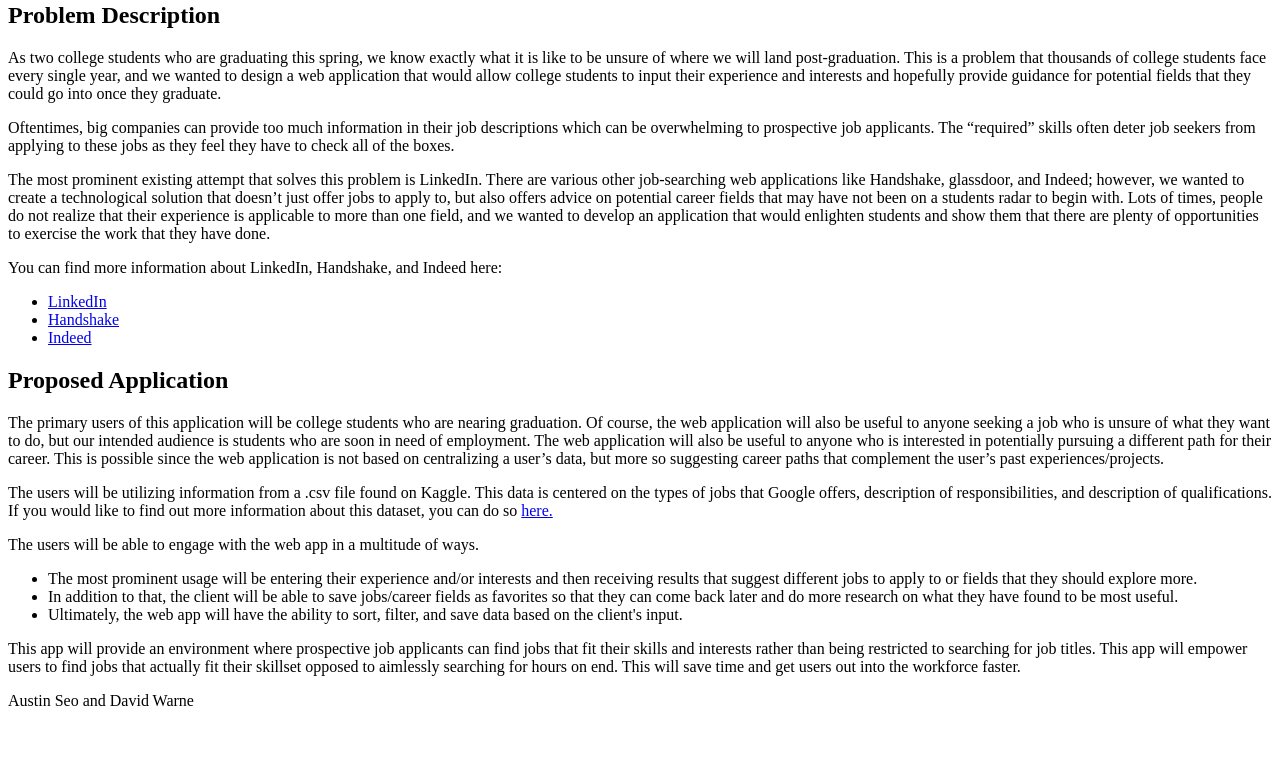
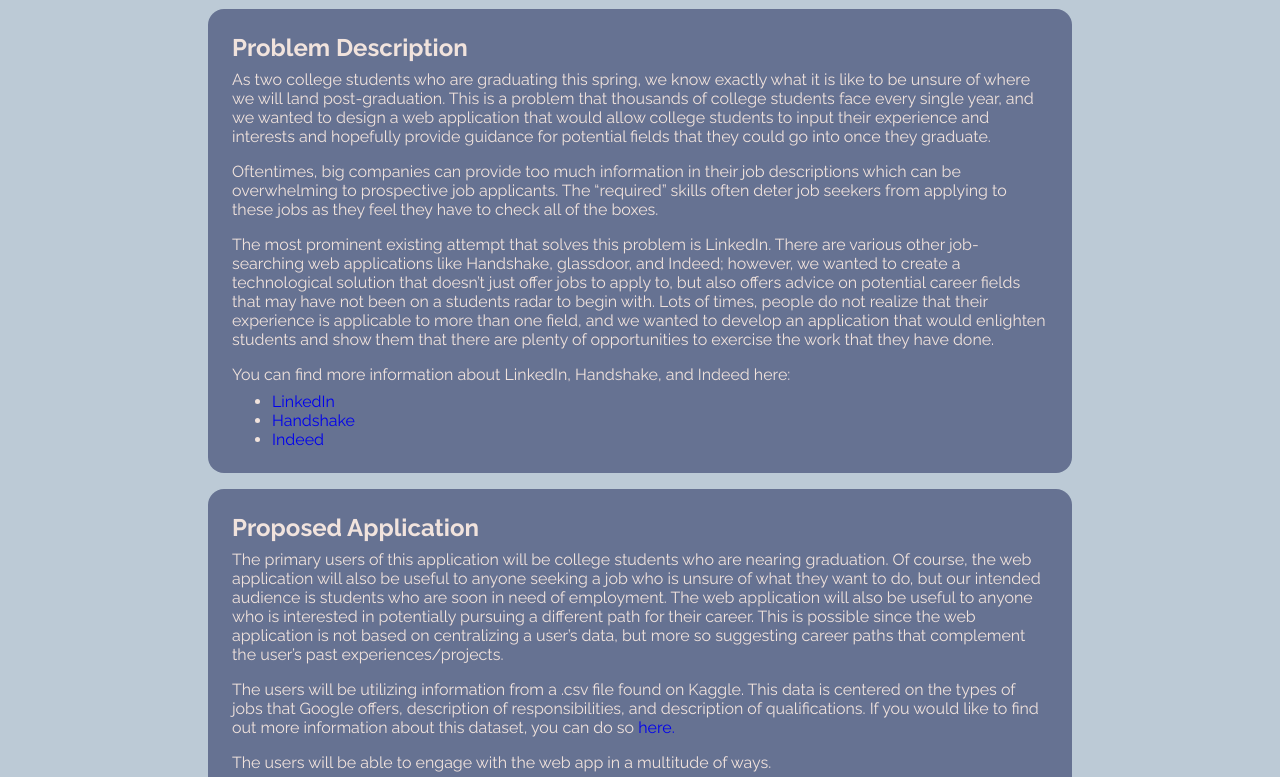
Before and after one commit to info340a-sp21/project-01-seoaus00, a website: page proposal.html in a window 1280 px wide. Shown: the part 78-855 px from the top of the page. Before the commit the page ends 804 px from the top, so only its background shows below. Drawn offline with Linux system fonts and the light colour scheme.

Commit message:
add classes to some html elements and styling to most elements

```diff
--- a/css/style.css
+++ b/css/style.css
@@ -0,0 +1,50 @@
+* {
+    box-sizing: border-box;
+    font-family: 'Raleway', sans-serif;
+    margin: auto;
+}
+
+body {
+    width: 70%;
+    background-color: #bccad6;
+}
+
+header {
+    text-align: center;
+    margin: 25px 0;
+    color: #667292;
+}
+
+p {
+    padding: .5rem 0;
+}
+
+a {
+    text-decoration: none;
+}
+.description {
+    margin: 1rem;
+    background-color: #667292;
+    border-radius: 1rem;
+}
+
+.container {
+    padding: 1.5rem;
+    color: #f1e3dd;
+}
+
+.proposal {
+    margin: 1rem;
+    background-color: #667292;
+    border-radius: 1rem;
+}
+
+footer {
+    width: 20%;
+    border-radius: 1rem;
+    text-align: center;
+}
+
+footer p {
+    color: #667292;
+}
--- a/proposal.html
+++ b/proposal.html
@@ -7,13 +7,16 @@
     <meta name="author" content="Austin Seo, David Warne">
     <title>Project Proposal</title>
     <link rel="stylesheet" href="css/style.css">
+    <link rel="preconnect" href="https://fonts.gstatic.com">
+<link href="https://fonts.googleapis.com/css2?family=Raleway:ital,wght@0,100;0,200;0,300;0,400;0,500;0,600;0,700;0,800;0,900;1,100;1,200;1,300;1,400;1,500;1,600;1,700;1,800;1,900&display=swap" rel="stylesheet">
 </head>
 <body>
     <header>
         <h1>Project 1: Topic Proposal</h1>
     </header>
 
-    <section>
+    <section class="description">
+        <div class="container">
             <h2>Problem Description</h2>
             <p>As two college students who are graduating this spring, we know exactly what it is like to be unsure of where we will land post-graduation. This is a problem that thousands of college students face every single year, and we wanted to design a web application that would allow college students to input their experience and interests and hopefully provide guidance for potential fields that they could go into once they graduate.</p>
             <p>Oftentimes, big companies can provide too much information in their job descriptions which can be overwhelming to prospective job applicants. The “required” skills often deter job seekers from applying to these jobs as they feel they have to check all of the boxes.</p>
@@ -21,14 +24,16 @@
             <div class="sources">
                 <p>You can find more information about LinkedIn, Handshake, and Indeed here:</p>
                 <ul>
-                <li><a href="https://www.linkedin.com/feed/">LinkedIn</a></li>
-                <li><a href="https://joinhandshake.com/">Handshake</a></li>
-                <li><a href="https://www.indeed.com/">Indeed</a></li>
+                    <li><a href="https://www.linkedin.com/feed/" target="_blank">LinkedIn</a></li>
+                    <li><a href="https://joinhandshake.com/" target="_blank">Handshake</a></li>
+                    <li><a href="https://www.indeed.com/" target="_blank">Indeed</a></li>
                 </ul>
+            </div>
         </div>
     </section>
 
-    <section>
+    <section class="proposal">
+        <div class="container">
             <h2>Proposed Application</h2>
             <p>The primary users of this application will be college students who are nearing graduation. Of course, the web application will also be useful to anyone seeking a job who is unsure of what they want to do, but our intended audience is students who are soon in need of employment. The web application will also be useful to anyone who is interested in potentially pursuing a different path for their career. This is possible since the web application is not based on centralizing a user’s data, but more so suggesting career paths that complement the user’s past experiences/projects.</p>
             <p>The users will be utilizing information from a .csv file found on Kaggle. This data is centered on the types of jobs that Google offers, description of responsibilities, and description of qualifications. If you would like to find out more information about this dataset, you can do so <a href="https://www.kaggle.com/niyamatalmass/google-job-skills">here.</a></p>
@@ -39,11 +44,13 @@
                 <li>Ultimately, the web app will have the ability to sort, filter, and save data based on the client's input.</li>
             </ul>
             <p>This app will provide an environment where prospective job applicants can find jobs that fit their skills and interests rather than being restricted to searching for job titles. This app will empower users to find jobs that actually fit their skillset opposed to aimlessly searching for hours on end. This will save time and get users out into the workforce faster.</p>
-
+        </div>
     </section>
 
     <footer>
+        <div class="container">
             <p>Austin Seo and David Warne</p>
+        </div>
     </footer>
 </body>
 </html>
```
Lines whose indentation alone changed are shown as unchanged.
